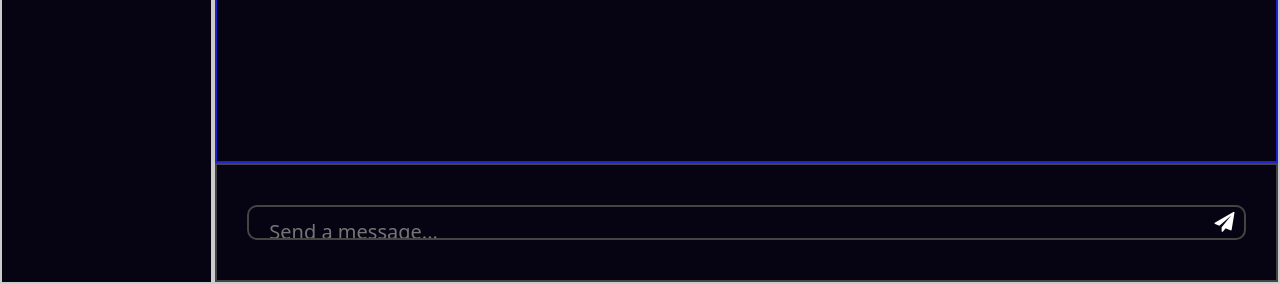
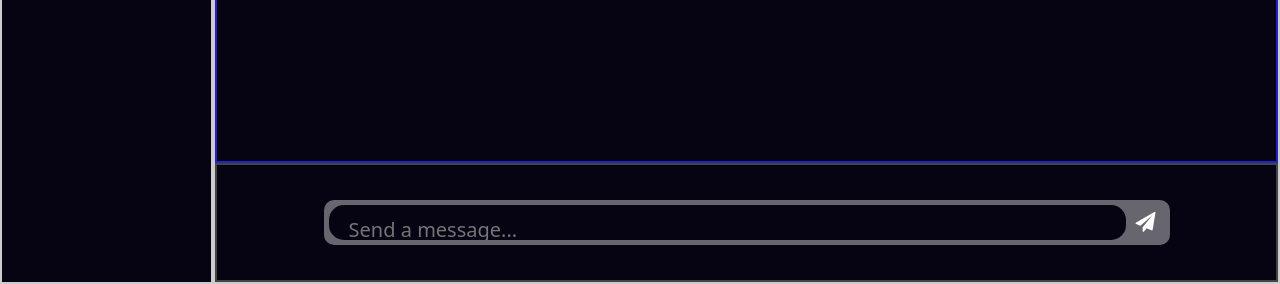
Before and after one commit to SodaVolcano/Rudr, a Flask app: page /chat in a window 1280 px wide. Shown: the part 516-800 px from the top of the page. Run offline with Flask 3, Linux system fonts and the light colour scheme; the visitor is signed in with stand-in values (Sample User, id 1); data that the repository does not hold is empty; some libraries are stand-ins or nearby versions.

```diff
--- a/src/app/static/chat.css
+++ b/src/app/static/chat.css
@@ -65,12 +65,14 @@ html, body {
 .chatbox-area {
     height: 15%;
     border: 2px solid #444;
-    padding: 40px 30px;
+    padding: 35px 10%;
 }
 
 .chatbox {
-    border: 2px solid #444;
+    /*border: 2px solid #444;*/
     border-radius: 10px;
+    padding: 5px 5px;
+    background-color: rgba(200, 200, 200, 0.5);
     justify-content: center;
     display: flex;
     flex-direction: row;
@@ -91,9 +93,10 @@ html, body {
 
     width: 100%;
     height: 100%;
-    background-color: transparent;
+    background-color: rgb(6, 3, 19);
     color: aliceblue;
     padding: 10px 20px;   /* Fake vertical alignment */
+    border-radius: 15px;
 }
 
 
```
Also changed, not shown: 2 other files.
